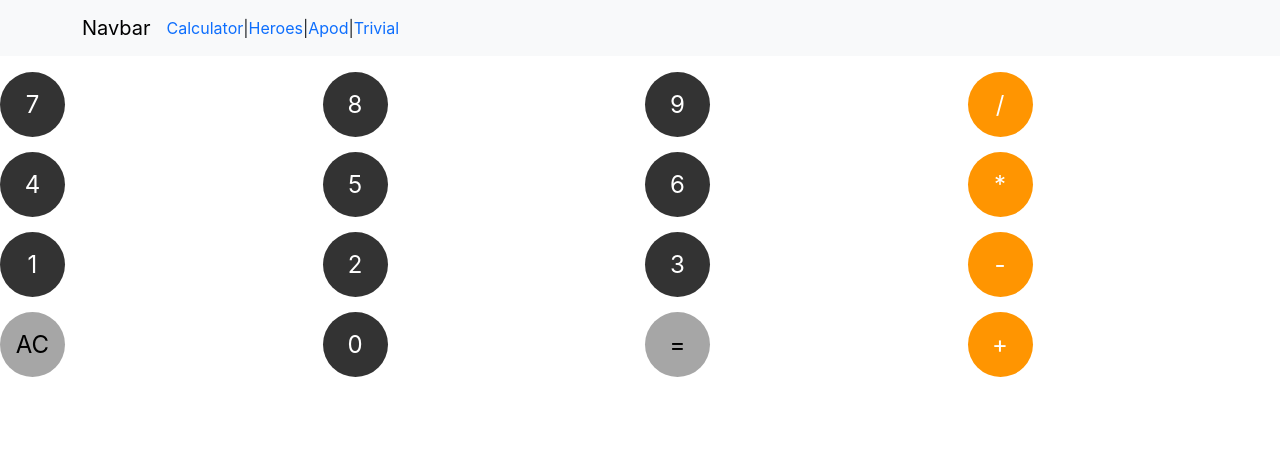
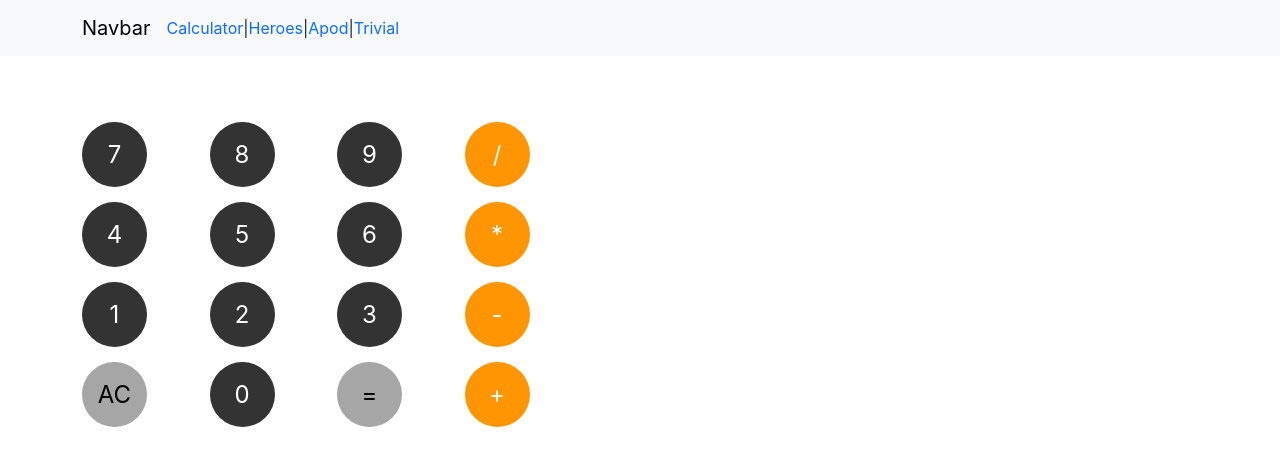
Before and after one commit to rojaldo/vue-project, a Vue app: page /calculator in a window 1280 px wide. Shown: the top 466 px of the page. Built offline with nearby package versions, Linux system fonts and the light colour scheme.

Commit message:
calculator update

```diff
--- a/src/components/calculator/CalculatorComponent.vue
+++ b/src/components/calculator/CalculatorComponent.vue
@@ -20,13 +20,25 @@ const handleClick = (input: number | string) => {
 
 <template>
     <main>
+      <div
+        class="container"
+      >
+        <div id="calculator">
+          <CalculatorDisplay :display="display" />
+          <CalculatorKeyboard @changeValue="handleClick" />
+        </div>
+      </div>
 
-      <CalculatorDisplay :display="display" />
-      <CalculatorKeyboard @changeValue="handleClick" />
 
     </main>
 </template>
 
 <style>
 
+#calculator {
+  display: flex;
+  flex-direction: column;
+  width: 500px;
+  margin-top: 50px;
+}
 </style>
```
